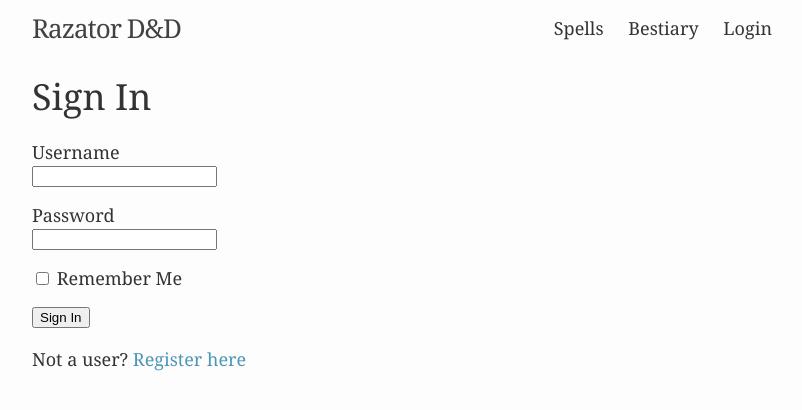
After one commit to Razator73/dnd_site, a Flask app: page /login in a window 1280 px wide. The commit adds this page. Shown: the top 410 px of the page, without its empty margins (238-1040 px from the left). Run offline with Flask 2, Linux system fonts and the light colour scheme.

Commit message:
Users and roles added

```diff
--- /dev/null
+++ b/app/forms.py
@@ -0,0 +1,29 @@
+from flask_wtf import FlaskForm
+from wtforms import StringField, PasswordField, SubmitField, BooleanField
+from wtforms.validators import DataRequired, Email, EqualTo, ValidationError
+
+from app.models import User
+
+
+class LoginForm(FlaskForm):
+    username = StringField('Username', validators=[DataRequired()])
+    password = PasswordField('Password', validators=[DataRequired()])
+    remember_me = BooleanField('Remember Me')
+    submit = SubmitField('Sign In')
+
+
+# noinspection PyMethodMayBeStatic
+class RegistrationForm(FlaskForm):
+    username = StringField('Username', validators=[DataRequired()])
+    email = StringField('Email', validators=[DataRequired(), Email()])
+    password = PasswordField('Password', validators=[DataRequired()])
+    password2 = PasswordField('Re-enter Password', validators=[DataRequired(), EqualTo('password')])
+    submit = SubmitField('Register')
+
+    def validate_username(self, username):
+        if User.query.filter_by(username=username.data).first():
+            raise ValidationError('Username already taken. Please try something else.')
+
+    def validate_email(self, email):
+        if User.query.filter_by(email=email.data).first():
+            raise ValidationError('Email already taken. Please try something else.')
--- a/app/routes.py
+++ b/app/routes.py
@@ -1,8 +1,13 @@
+import datetime as dt
 import markdown
-from flask import render_template
+
+from flask import render_template, redirect, url_for, flash, request, abort
+from flask_login import current_user, login_user, logout_user
+from werkzeug.urls import url_parse
 
 from app import app
-from app.models import Spell, Creature
+from app.forms import LoginForm, RegistrationForm
+from app.models import Spell, Creature, User
 
 
 def group_spells(spells):
@@ -23,6 +28,12 @@ def group_creatures(creatures, byname=False):
     return grouped_creatures
 
 
+@app.before_request
+def before_request():
+    if current_user.is_authenticated:
+        current_user.last_seen = dt.datetime.utcnow()
+
+
 @app.template_filter()
 def number_format(value):
     return f'{value:,}'
@@ -30,12 +41,70 @@ def number_format(value):
 
 @app.route('/')
 def home():
-    return render_template('index.html')
+    return render_template('home.html')
+
+
+@app.route('/login', methods=['GET', 'POST'])
+def login():
+    if current_user.is_authenticated:
+        return redirect(url_for('home'))
+    login_form = LoginForm()
+    if login_form.validate_on_submit():
+        user = User.query.filter_by(username=login_form.username.data).first()
+        if user is None or not user.check_password(login_form.password.data):
+            flash('Invalid username or password')
+            return redirect(url_for('login'))
+        login_user(user, remember=login_form.remember_me.data)
+        next_page = request.args.get('next')
+        if not next_page or url_parse(next_page).netloc != '':
+            next_page = url_for('home')
+        return redirect(next_page)
+    return render_template('login.html', title='Sign In', form=login_form)
+
+
+@app.route('/logout')
+def logout():
+    if current_user.is_authenticated:
+        logout_user()
+        flash('You have logged out.')
+    return redirect(url_for('login'))
+
+
+@app.route('/register', methods=['GET', 'POST'])
+def register():
+    if current_user.is_authenticated:
+        flash('You are already logged in. Please logout to create a new account.')
+        return redirect(url_for('home'))
+    reg_form = RegistrationForm()
+    if reg_form.validate_on_submit():
+        user = User(reg_form.username.data, reg_form.email.data, reg_form.password.data)
+        user.save()
+        flash('Thanks for registering!')
+        return redirect(url_for('login'))
+    return render_template('register.html', title='Register', form=reg_form)
+
+
+@app.route('/user/<username>')
+def profile(username):
+    user = User.query.filter_by(username=username).first_or_404()
+    return render_template('profile.html', title=user.username, user=user)
+
+
+@app.route('/users')
+def user_list():
+    if current_user.is_authenticated and current_user.role_id == app.config.get('ADMIN_ROLE'):
+        users = User.query.all()
+        return render_template('users.html', title='Users', users=users)
+    else:
+        abort(404)
 
 
 @app.route('/spells')
 def spell_home():
-    spells = Spell.query.order_by(Spell.level, Spell.name).all()
+    if current_user.is_authenticated and current_user.role_id > app.config.get('NON_SRD_ROLES'):
+        spells = Spell.query.order_by(Spell.level, Spell.name).all()
+    else:
+        spells = Spell.query.filter_by(srd=True).order_by(Spell.level, Spell.name).all()
     spells_by_level = group_spells(spells)
     schools = set([s.school for s in spells])
     return render_template('spell_home.html', title='Spells', spell_lists=spells_by_level, schools=schools)
@@ -43,13 +112,20 @@ def spell_home():
 
 @app.route('/spells/<spell_name>')
 def spell_page(spell_name):
-    spell = Spell.query.filter_by(url_path=spell_name).first_or_404()
+    if current_user.is_authenticated and current_user.role_id > app.config['NON_SRD_ROLES']:
+        spell = Spell.query.filter_by(url_path=spell_name).first_or_404()
+    else:
+        spell = Spell.query.filter_by(url_path=spell_name, srd=True).first_or_404()
     return render_template('spell_page.html', title=spell.name, spell=spell, markdown=markdown.markdown)
 
 
 @app.route('/spells/tags/<tag_name>')
 def spells_by_tag(tag_name):
-    tag_spells = Spell.query.filter(Spell.tags.contains([tag_name])).order_by(Spell.level, Spell.name).all()
+    if current_user.is_authenticated and current_user.role_id > app.config['NON_SRD_ROLES']:
+        tag_spells = Spell.query.filter(Spell.tags.contains([tag_name])).order_by(Spell.level, Spell.name).all()
+    else:
+        spells_filter = Spell.query.filter(Spell.tags.contains([tag_name]) & Spell.srd)
+        tag_spells = spells_filter.order_by(Spell.level, Spell.name).all()
     grouped_tags = group_spells(tag_spells)
     schools = set([s.school for s in tag_spells])
     return render_template('spell_home.html', title=f'{tag_name.capitalize()} Spells',
--- a/app/templates/base.html
+++ b/app/templates/base.html
@@ -64,6 +64,12 @@
                 <div id="menu" class="trigger">
                     <a class="page-link" href="{{ url_for('spell_home') }}">Spells</a>
                     <a class="page-link" href="{{ url_for('creatures_home') }}">Bestiary</a>
+                    {% if current_user.is_anonymous %}
+                        <a class="page-link" href="{{ url_for('login') }}">Login</a>
+                    {% else %}
+                        <a class="page-link" href="{{ url_for('profile', username=current_user.username) }}">Profile</a>
+                        <a class="page-link" href="{{ url_for('logout') }}">Logout</a>
+                    {% endif %}
                 </div>
             </nav>
         </div>
@@ -71,6 +77,13 @@
         <div class="page-content">
             <div class="wrapper">
                 <div class="home">
+                    {% with messages = get_flashed_messages() %}
+                        {% if messages %}
+                            {% for message in messages %}
+                                <p>{{ message }}</p>
+                            {% endfor %}
+                        {% endif %}
+                    {% endwith %}
                     {% block dnd_content %}{% endblock %}
                 </div>
             </div>
--- /dev/null
+++ b/app/templates/login.html
@@ -0,0 +1,25 @@
+{% extends 'base.html' %}
+
+{% block dnd_content %}
+    <h1 class="page-heading">Sign In</h1>
+    <form action="" method="post">
+        {{ form.hidden_tag() }}
+        <p>
+            {{ form.username.label }}<br>
+            {{ form.username() }}<br>
+            {% for error in form.username.errors %}
+                <span style="color: red;">{{ error }}</span>
+            {% endfor %}
+        </p>
+        <p>
+            {{ form.password.label }}<br>
+            {{ form.password() }}<br>
+            {% for error in form.password.errors %}
+                <span style="color: red;">{{ error }}</span>
+            {% endfor %}
+        </p>
+        <p>{{ form.remember_me() }} {{ form.remember_me.label }}</p>
+        <p>{{ form.submit() }}</p>
+    </form>
+    <p>Not a user? <a href="{{ url_for('register') }}">Register here</a></p>
+{% endblock %}
--- /dev/null
+++ b/app/templates/profile.html
@@ -0,0 +1,5 @@
+{% extends 'base.html' %}
+
+{% block dnd_content %}
+    <h1 class="page-heading">{{ user.username }}</h1>
+{% endblock %}
```
Also changed, not shown: app/__init__.py (+10 -2 lines), app/models.py (+48 -1 lines), app/templates/register.html (added, +40 -0 lines), app/templates/users.html (added, +19 -0 lines), config.py (deleted, +0 -19 lines), migrations/versions/0cb6bd1bc1a9_srd_columns.py (added, +30 -0 lines), migrations/versions/435d8affeb4e_users_table.py (added, +40 -0 lines), migrations/versions/a970f029c533_srd_col_constraints.py (added, +38 -0 lines), migrations/versions/d26226ad1b22_roles_table.py (added, +38 -0 lines), settings.toml (+7 -3 lines), app/templates/home.html (renamed from app/templates/index.html), 2 other files.
